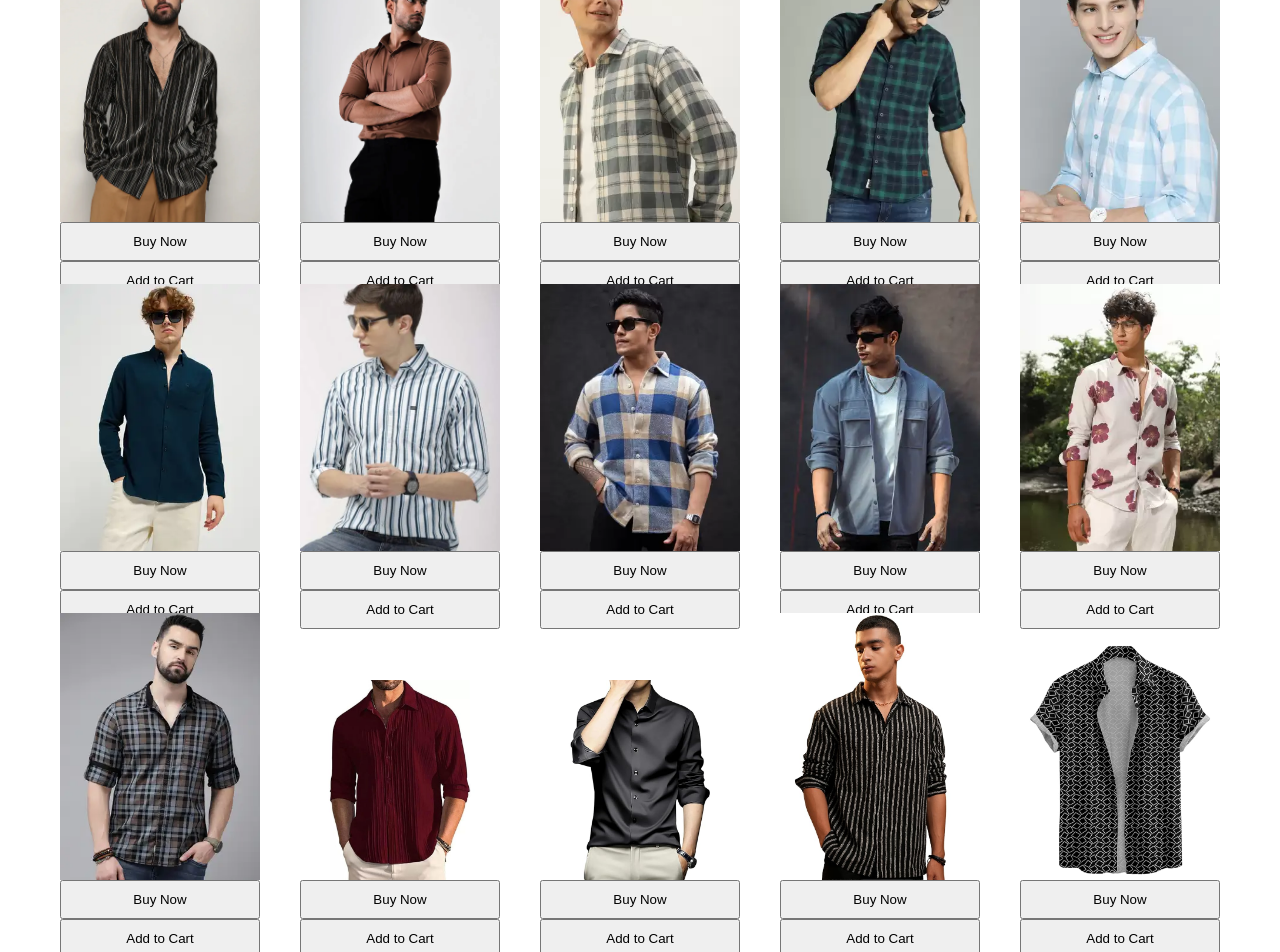
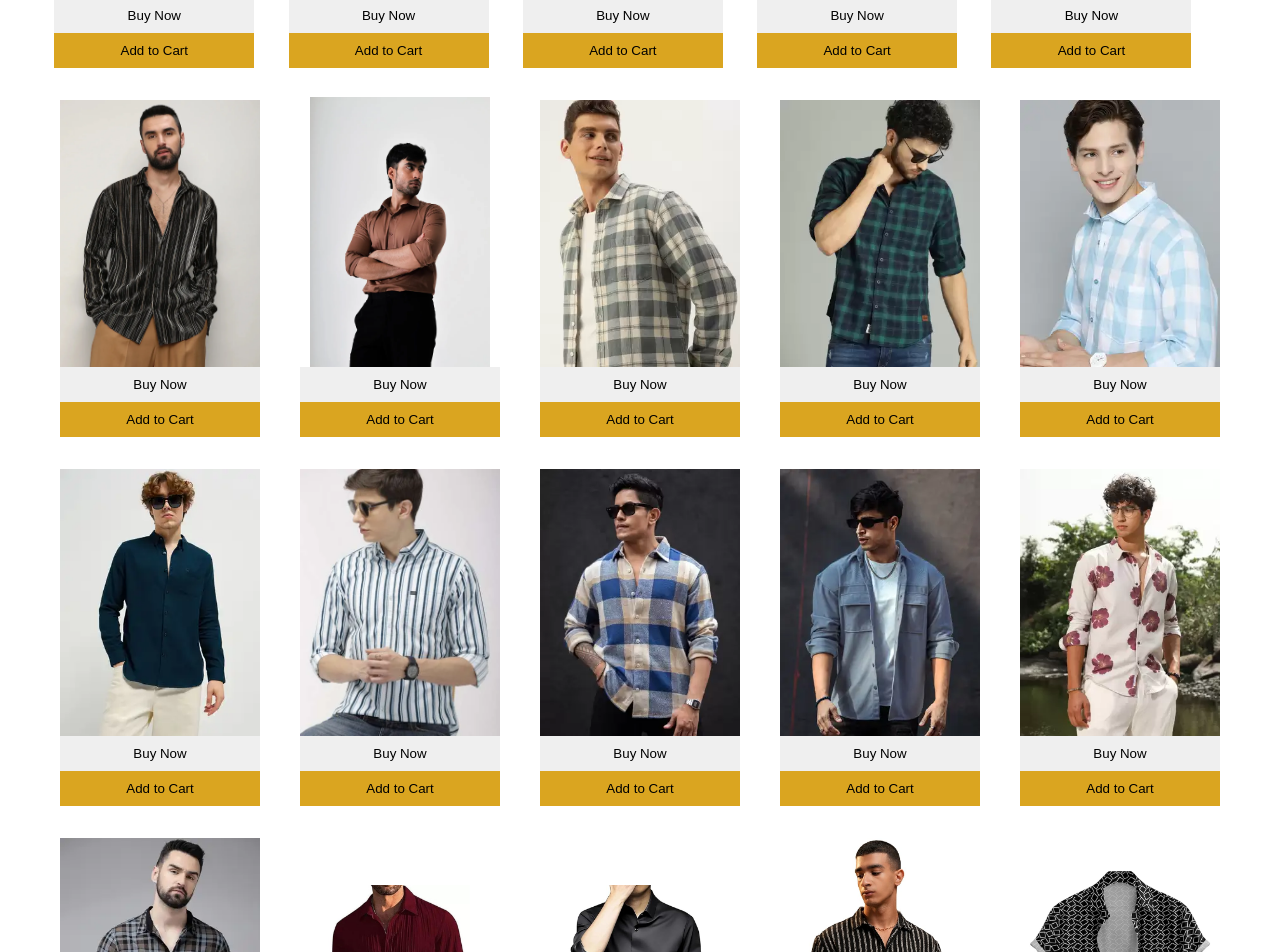
Before and after one commit to krishna-pk/Stylez, a plain HTML site: page pages/Home/index.html in a window 1280 px wide. Shown: the part 980-1932 px from the top of the page. Drawn offline with Linux system fonts and the light colour scheme.

Commit message:
CHANGES DONE

```diff
--- a/pages/Home/index.html
+++ b/pages/Home/index.html
@@ -5,13 +5,14 @@
     <meta charset="UTF-8">
     <meta name="viewport" content="width=device-width, initial-scale=1.0">
     <title>Stylez</title>
+    <link rel="icon" href="../../asserts/WhatsApp Image 2025-11-24 at 18.31.05.jpeg">
     <link rel="stylesheet" href="./stylez.css">
 
 </head>
 
 <body>
     <header>
-        <h1><i>STYLEZ</i></h1>
+        <h1><i>STYLEZ</i><br><span style="font-size: small;">A Fashion Clothing Brand</span></h1>
         <div class="search-bar">
             <input type="text" placeholder="Search for Products" id="searchInput">
             <button type="button" id="searchBtn"><svg xmlns="http://www.w3.org/2000/svg" fill="none" viewBox="0 0 24 24"
@@ -68,114 +69,110 @@
             <div class="pro1">
                 <img src="../../asserts/img1.jpge.webp" alt="product 1" width="150">
                 <button class="buy-btn">Buy Now</button>
-                <button class="buy-btn">Add to Cart</button>
+                <button class="add-btn">Add to Cart</button>
             </div>
             <div>
                 <img src="../../asserts/img2.jpge.webp" alt="product 2" width="200">
                 <button class="buy-btn">Buy Now</button>
-                <button class="buy-btn">Add to Cart</button>
+                <button class="add-btn">Add to Cart</button>
             </div>
             <div>
                 <img src="../../asserts/img3.jpge.webp" alt="product 3" width="170">
                 <button class="buy-btn">Buy Now</button>
-                <button class="buy-btn">Add to Cart</button>
+                <button class="add-btn">Add to Cart</button>
             </div>
             <div>
                 <img src="../../asserts/img4.jpge.webp" alt="product 4" width="200">
                 <button class="buy-btn">Buy Now</button>
-                <button class="buy-btn">Add to Cart</button>
+                <button class="add-btn">Add to Cart</button>
             </div>
             <div>
                 <img src="../../asserts/6b9c7688-7ca2-4d11-9e5b-a3745ecd8f761569310358973-The-Indian-Garage-Co-Men-Shirts-8481569310357131-1.webp"
                     alt="product 5" width="200">
                 <button class="buy-btn">Buy Now</button>
-                <button class="buy-btn">Add to Cart</button>
+                <button class="add-btn">Add to Cart</button>
             </div>
             <br>
             <div>
                 <img src="../../asserts/CSMSSRT6023_4.webp" alt="product 6" width="200">
                 <button class="buy-btn">Buy Now</button>
-                <button class="buy-btn">Add to Cart</button>
+                <button class="add-btn">Add to Cart</button>
             </div>
             <div>
                 <img src="../../asserts/lite-coffee-classic-shirt-1.webp" width="200">
                 <button class="buy-btn">Buy Now</button>
-                <button class="buy-btn">Add to Cart</button>
+                <button class="add-btn">Add to Cart</button>
             </div>
             <div>
                 <img src="../../asserts/c8e3a8dc-ac5b-4d5a-998b-231d4609defb1694772337169-Mast--Harbour-Men-Shirts-4141694772336729-1.webp"
                     alt="product 6" width="200">
                 <button class="buy-btn">Buy Now</button>
-                <button class="buy-btn">Add to Cart</button>
+                <button class="add-btn">Add to Cart</button>
             </div>
             <div>
                 <img src="../../asserts/9a71effc-5ca8-4f56-94c0-2c71054102101566218377789-Roadster-Men-Shirts-8021566218376333-1.webp"
                     alt="product 6" width="200">
                 <button class="buy-btn">Buy Now</button>
-                <button class="buy-btn">Add to Cart</button>
+                <button class="add-btn">Add to Cart</button>
             </div>
             <div>
                 <img src="../../asserts/794fa5be-4afe-4402-b595-668fce57d2581649834658803MastHarbourMenBlueBuffaloChecksCheckedCasualShirt1.webp"
                     alt="product 6" width="200">
                 <button class="buy-btn">Buy Now</button>
-                <button class="buy-btn">Add to Cart</button>
+                <button class="add-btn">Add to Cart</button>
             </div>
             <div>
                 <img src="../../asserts/6Er9erCX_eb80d70ece024831b54865c2ab0cdb2e.webp" alt="product 6" width="200">
                 <button class="buy-btn">Buy Now</button>
-                <button class="buy-btn">Add to Cart</button>
+                <button class="add-btn">Add to Cart</button>
             </div>
             <div>
                 <img src="../../asserts/6b9c7688-7ca2-4d11-9e5b-a3745ecd8f761569310358973-The-Indian-Garage-Co-Men-Shirts-8481569310357131-1.webp"
                     alt="product 6" width="200">
                 <button class="buy-btn">Buy Now</button>
-                <button class="buy-btn">Add to Cart</button>
+                <button class="add-btn">Add to Cart</button>
             </div>
             <div>
                 <img src="../../asserts/FgJa0MZ0_49af43d9a0c34532b92fa7da06d1a95d.webp" alt="product 6" width="200">
                 <button class="buy-btn">Buy Now</button>
-                <button class="buy-btn">Add to Cart</button>
+                <button class="add-btn">Add to Cart</button>
             </div>
             <div>
                 <img src="../../asserts/2PqCigt6_adeeda321812475896c8e7534bac4a2e.webp" alt="product 6" width="200">
                 <button class="buy-btn">Buy Now</button>
-                <button class="buy-btn">Add to Cart</button>
+                <button class="add-btn">Add to Cart</button>
             </div>
             <div>
                 <img src="../../asserts/0b3f40cf-0580-4721-8675-96531394e9721753533140100-Campus-Sutra-Comfort-Floral-Printed-Spread-Collar-Cotton-Cas-1.webp"
                     alt="product 6" width="200">
                 <button class="buy-btn">Buy Now</button>
-                <button class="buy-btn">Add to Cart</button>
+                <button class="add-btn">Add to Cart</button>
             </div>
             <div>
                 <img src="../../asserts/03f8fda7-2b7e-4355-8fe6-3e0ef81b91fc1677665302445-Roadster-Men-Shirts-9901677665301830-1.webp"
                     alt="product 6" width="200">
                 <button class="buy-btn">Buy Now</button>
-                <button class="buy-btn">Add to Cart</button>
+                <button class="add-btn">Add to Cart</button>
             </div>
             <div>
-                <img src="../../asserts/61Ll6MbqDML._SX679_.jpg"
-                    alt="product 6" width="200">
+                <img src="../../asserts/61Ll6MbqDML._SX679_.jpg" alt="product 6" width="200">
                 <button class="buy-btn">Buy Now</button>
-                <button class="buy-btn">Add to Cart</button>
+                <button class="add-btn">Add to Cart</button>
             </div>
             <div>
-                <img src="../../asserts/61ylMOBhOXL._SX679_.jpg"
-                    alt="product 6" width="200">
+                <img src="../../asserts/61ylMOBhOXL._SX679_.jpg" alt="product 6" width="200">
                 <button class="buy-btn">Buy Now</button>
-                <button class="buy-btn">Add to Cart</button>
+                <button class="add-btn">Add to Cart</button>
             </div>
             <div>
-                <img src="../../asserts/81RCi513Y9L._SY879_.jpg"
-                    alt="product 6" width="200">
+                <img src="../../asserts/81RCi513Y9L._SY879_.jpg" alt="product 6" width="200">
                 <button class="buy-btn">Buy Now</button>
-                <button class="buy-btn">Add to Cart</button>
+                <button class="add-btn">Add to Cart</button>
             </div>
             <div>
-                <img src="../../asserts/717ajqguMWL._SX679_.jpg"
-                    alt="product 6" width="200">
+                <img src="../../asserts/717ajqguMWL._SX679_.jpg" alt="product 6" width="200">
                 <button class="buy-btn">Buy Now</button>
-                <button class="buy-btn">Add to Cart</button>
+                <button class="add-btn">Add to Cart</button>
             </div>
 
     </main>
--- a/pages/Home/stylez.css
+++ b/pages/Home/stylez.css
@@ -195,14 +195,32 @@ footer {
 }
 
 .img-container div{
+
     display:flex;
     flex-direction: column;
     justify-content: end;
     width: 200px;
     height: 309px;
-    margin-bottom: 10px;
+    margin-top: 50px;
+}
+
+.img-container div img{
+    width:200px;
+    height:270px;
+    object-fit: contain;
+}
+.img-container div .add-btn{
+
+    padding: 10px 16px;
+    background:goldenrod;
+    border: none;
+
+
+
 }
 .img-container div .buy-btn{
+    border: none;
+
     padding: 10px 16px;
 
 
```
Also changed, not shown: asserts/WhatsApp Image 2025-11-24 at 18.31.05.jpeg (added).
